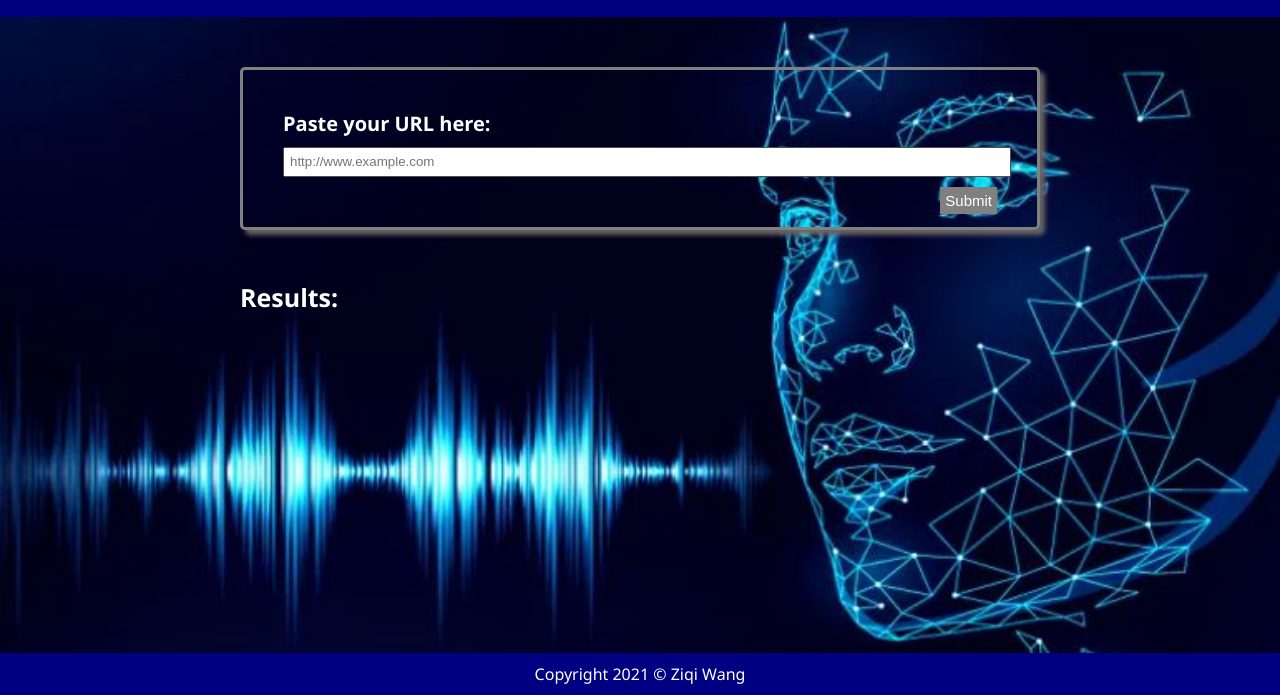
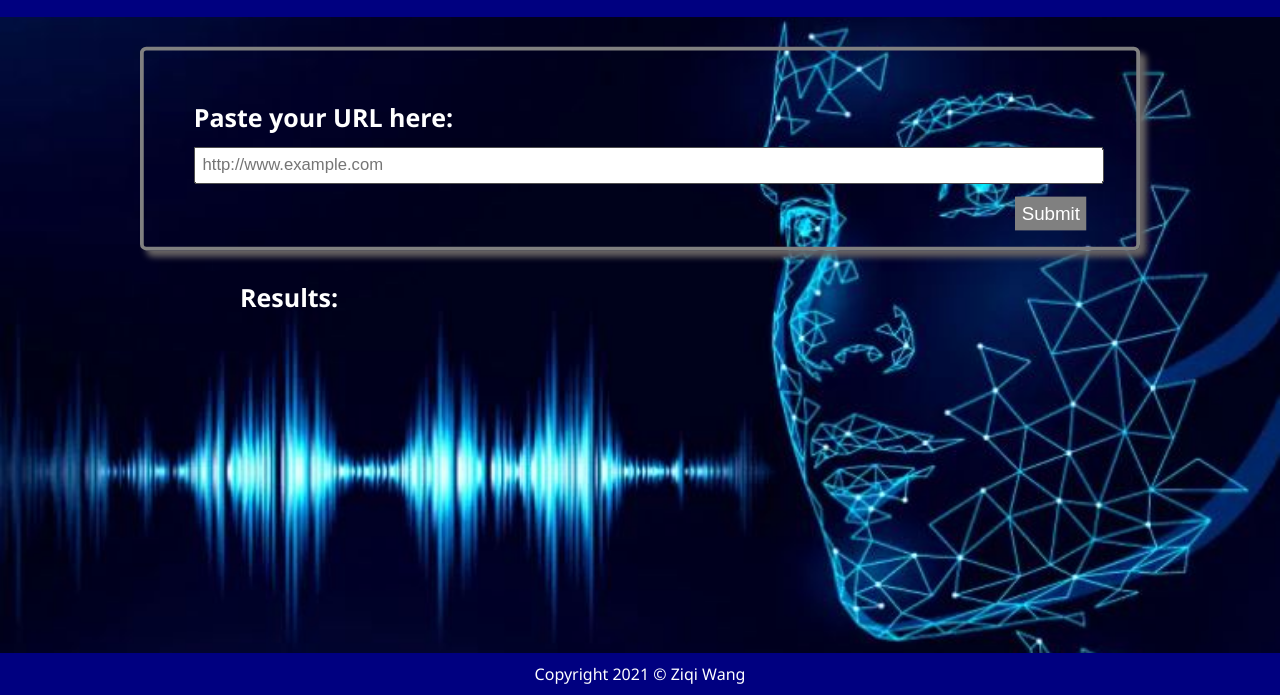
Before and after one commit to ZQWang39/Udacity-Project-4.Evaluate-a-news-article-with-Natural-Language-Processing, a website built with webpack: page src/client/views/index.html in a window 1280 px wide. In both pictures the pointer is over the element 640 px from the left and 253 px from the top of the page. Shown: the part 105-800 px from the top of the page. Built offline with nearby package versions, Linux system fonts and the light colour scheme.

Commit message:
Add animation to input form

```diff
--- a/src/client/styles/form.scss
+++ b/src/client/styles/form.scss
@@ -14,7 +14,12 @@ form {
     font-weight:bolder;
     border-radius: 5px;
     padding: 40px;
+    &:hover{
+        transform: scale(1.25);
+        transition: .5s;
+    }
 }
+
 
 input {
     padding: 5px;
```
